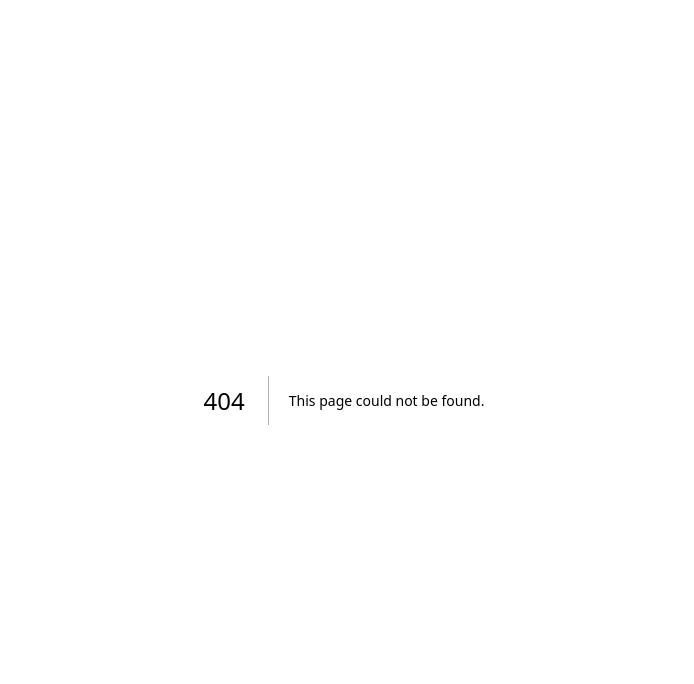
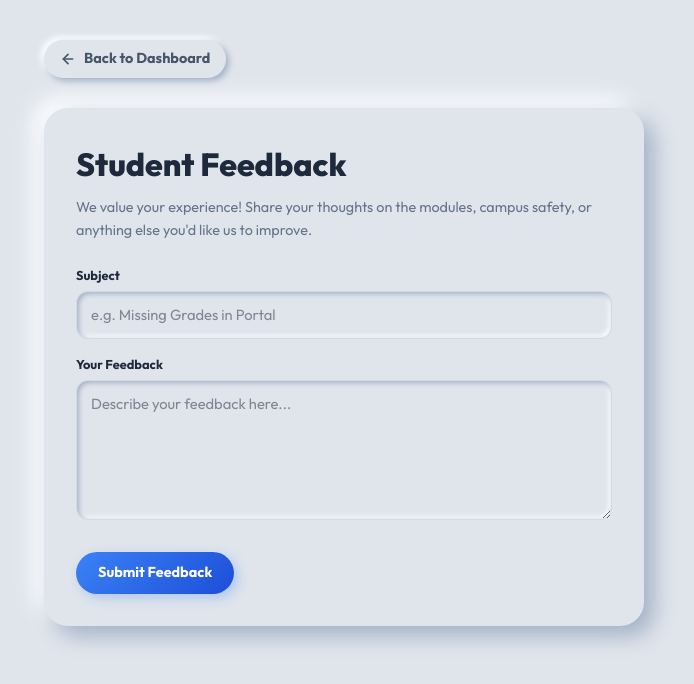
Before and after one commit to daniellasharpwaze-crypto/test-1, a Next.js app: page /feedback in a window 1280 px wide. Before the commit this address had no page. Shown: the top 684 px of the page, without its empty margins (296-990 px from the left). Built offline with nearby package versions, Linux system fonts and the light colour scheme.

Commit message:
Add student feedback page and send grades notification

```diff
--- /dev/null
+++ b/app/feedback/page.tsx
@@ -0,0 +1,149 @@
+"use client";
+
+import { useState } from "react";
+import Link from "next/link";
+
+/* Minimal Icons */
+function IconArrowLeft() {
+  return (
+    <svg viewBox="0 0 24 24" fill="none" stroke="currentColor" strokeWidth="2.5" strokeLinecap="round" strokeLinejoin="round" width="16" height="16">
+      <line x1="19" y1="12" x2="5" y2="12" />
+      <polyline points="12 19 5 12 12 5" />
+    </svg>
+  );
+}
+
+function IconCheck() {
+  return (
+    <svg viewBox="0 0 24 24" fill="none" stroke="currentColor" strokeWidth="2.5" strokeLinecap="round" strokeLinejoin="round" width="20" height="20">
+      <polyline points="20 6 9 17 4 12" />
+    </svg>
+  );
+}
+
+export default function FeedbackPage() {
+  const [form, setForm] = useState({ subject: "", message: "" });
+  const [submitted, setSubmitted] = useState(false);
+
+  const handleSubmit = (e: React.FormEvent) => {
+    e.preventDefault();
+    if (!form.subject || !form.message) return;
+    setSubmitted(true);
+    setTimeout(() => {
+      setSubmitted(false);
+      setForm({ subject: "", message: "" });
+    }, 3000);
+  };
+
+  const iStyle: React.CSSProperties = {
+    width: "100%",
+    padding: "12px 14px",
+    borderRadius: "12px",
+    border: "1px solid rgba(163,177,198,0.2)",
+    background: "#e0e5ec",
+    boxShadow: "inset 2px 2px 5px #a3b1c6, inset -2px -2px 5px #ffffff",
+    fontFamily: "'Outfit',sans-serif",
+    fontSize: "0.92rem",
+    color: "#1e293b",
+    outline: "none",
+    boxSizing: "border-box" as const,
+    minHeight: "44px"
+  };
+
+  const minBtnStyle: React.CSSProperties = {
+    display: "inline-flex",
+    alignItems: "center",
+    justifyContent: "center",
+    gap: "6px",
+    padding: "10px 22px",
+    borderRadius: "30px",
+    border: "none",
+    cursor: "pointer",
+    fontFamily: "'Outfit',sans-serif",
+    fontWeight: "700",
+    fontSize: "0.9rem",
+    transition: "all 0.2s ease"
+  };
+
+  return (
+    <div style={{ background: "#e0e5ec", minHeight: "100vh", padding: "40px 20px", fontFamily: "'Outfit',sans-serif", color: "#2d3561" }}>
+      <div style={{ maxWidth: "600px", margin: "0 auto" }}>
+
+        <Link href="/" style={{ display: "inline-flex", alignItems: "center", gap: "8px", textDecoration: "none", color: "#475569", fontWeight: "700", fontSize: "0.9rem", marginBottom: "30px", padding: "8px 16px", borderRadius: "20px", background: "#e0e5ec", boxShadow: "3px 3px 6px #a3b1c6, -3px -3px 6px #ffffff" }}>
+          <IconArrowLeft /> Back to Dashboard
+        </Link>
+
+        <div style={{ background: "#e0e5ec", borderRadius: "24px", boxShadow: "10px 10px 22px #a3b1c6, -10px -10px 22px #ffffff", padding: "32px" }}>
+          <h1 style={{ fontSize: "2rem", fontWeight: "800", color: "#1e293b", margin: "0 0 8px" }}>Student Feedback</h1>
+          <p style={{ fontSize: "0.9rem", color: "#64748b", margin: "0 0 24px", lineHeight: "1.6" }}>
+            We value your experience! Share your thoughts on the modules, campus safety, or anything else you'd like us to improve.
+          </p>
+
+          <form onSubmit={handleSubmit} style={{ display: "flex", flexDirection: "column", gap: "16px" }}>
+            <div>
+              <label style={{ display: "block", fontSize: "0.8rem", fontWeight: "700", color: "#1e293b", marginBottom: "6px" }}>Subject</label>
+              <input
+                type="text"
+                placeholder="e.g. Missing Grades in Portal"
+                value={form.subject}
+                onChange={e => setForm(f => ({ ...f, subject: e.target.value }))}
+                style={iStyle}
+                required
+              />
+            </div>
+
+            <div>
+              <label style={{ display: "block", fontSize: "0.8rem", fontWeight: "700", color: "#1e293b", marginBottom: "6px" }}>Your Feedback</label>
+              <textarea
+                placeholder="Describe your feedback here..."
+                value={form.message}
+                onChange={e => setForm(f => ({ ...f, message: e.target.value }))}
+                style={{ ...iStyle, minHeight: "140px", resize: "vertical" }}
+                required
+              />
+            </div>
+
+            <div style={{ marginTop: "10px" }}>
+              <button
+                type="submit"
+                style={{
+                  ...minBtnStyle,
+                  background: "linear-gradient(135deg, #3b82f6, #1d4ed8)",
+                  color: "white",
+                  boxShadow: "4px 4px 12px rgba(59,130,246,0.3)"
+                }}
+              >
+                Submit Feedback
+              </button>
+            </div>
+          </form>
+        </div>
+      </div>
+
+      {submitted && (
+        <div style={{
+          position: "fixed",
+          bottom: "24px",
+          right: "24px",
+          background: "#10b981",
+          color: "white",
+          padding: "16px 24px",
+          borderRadius: "16px",
+          boxShadow: "0 10px 25px rgba(16,185,129,0.4)",
+          display: "flex",
+          alignItems: "center",
+          gap: "12px",
+          zIndex: 9999,
+          animation: "slideIn 0.3s ease-out"
+        }}>
+          <div style={{ background: "rgba(255,255,255,0.2)", borderRadius: "50%", padding: "4px" }}>
+            <IconCheck />
+          </div>
+          <div style={{ fontWeight: "700", fontSize: "0.95rem", fontFamily: "'Outfit',sans-serif" }}>
+            Feedback sent successfully!
+          </div>
+        </div>
+      )}
+    </div>
+  );
+}
--- a/app/page.tsx
+++ b/app/page.tsx
@@ -282,6 +282,7 @@ export default function Home() {
   const [mobileOpen, setMobileOpen] = useState(false);
   const [copiedPass, setCopiedPass] = useState(false);
   const [activeModule, setActiveModule] = useState(0);
+  const [gradeSentPopup, setGradeSentPopup] = useState(false);
 
   /* Multi-Step States */
   const [sStep, setSStep] = useState(1);
@@ -572,6 +573,11 @@ export default function Home() {
     navigator.clipboard.writeText(text);
     setCopiedPass(true);
     setTimeout(() => setCopiedPass(false), 2000);
+  };
+
+  const handleSendGrades = () => {
+    setGradeSentPopup(true);
+    setTimeout(() => setGradeSentPopup(false), 3000);
   };
 
   /* Theming */
@@ -682,7 +688,7 @@ export default function Home() {
 
           {/* Desktop Nav Links */}
           <div className="nav-links-desktop" style={{ display: "flex", gap: "6px", alignItems: "center" }}>
-            {[{ label: "Modules", href: "#modules" }, { label: "Campus Safety", href: "#safety" }, { label: "Testimonials", href: "#testimonials" }].map(n => (
+            {[{ label: "Modules", href: "/#modules" }, { label: "Campus Safety", href: "/#safety" }, { label: "Testimonials", href: "/#testimonials" }, { label: "Feedback", href: "/feedback" }].map(n => (
               <a key={n.label} href={n.href} style={{ padding: "6px 12px", borderRadius: "16px", textDecoration: "none", color: "#475569", fontWeight: "600", fontSize: "0.82rem", transition: "all 0.2s" }}
                 onMouseEnter={e => { (e.currentTarget as HTMLElement).style.background = "#e0e5ec"; (e.currentTarget as HTMLElement).style.boxShadow = "3px 3px 6px #a3b1c6, -3px -3px 6px #ffffff"; }}
                 onMouseLeave={e => { (e.currentTarget as HTMLElement).style.background = "transparent"; (e.currentTarget as HTMLElement).style.boxShadow = "none"; }}
@@ -1670,6 +1676,13 @@ export default function Home() {
                       </button>
                       <button
                         type="button"
+                        onClick={handleSendGrades}
+                        style={{ ...minBtnStyle, background: "#e0e5ec", boxShadow: "3px 3px 6px #a3b1c6, -3px -3px 6px #ffffff", color: "#10b981" }}
+                      >
+                        <IconSparkles size={16} /> Send Grades
+                      </button>
+                      <button
+                        type="button"
                         onClick={resetF}
                         style={{ ...minBtnStyle, background: "#e0e5ec", boxShadow: "3px 3px 6px #a3b1c6, -3px -3px 6px #ffffff", color: "#64748b" }}
                       >
@@ -1966,6 +1979,32 @@ export default function Home() {
           </div>
         </div>
       )}
+
+      {/* Grade Sent Popup Notification */}
+      {gradeSentPopup && (
+        <div style={{
+          position: "fixed",
+          bottom: "24px",
+          right: "24px",
+          background: "#10b981",
+          color: "white",
+          padding: "16px 24px",
+          borderRadius: "16px",
+          boxShadow: "0 10px 25px rgba(16,185,129,0.4)",
+          display: "flex",
+          alignItems: "center",
+          gap: "12px",
+          zIndex: 9999,
+          animation: "slideIn 0.3s ease-out"
+        }}>
+          <div style={{ background: "rgba(255,255,255,0.2)", borderRadius: "50%", padding: "4px" }}>
+            <IconCheck size={20} />
+          </div>
+          <div style={{ fontWeight: "700", fontSize: "0.95rem", fontFamily: "'Outfit',sans-serif" }}>
+            Grades have been sent successfully!
+          </div>
+        </div>
+      )}
     </div>
   );
 }
```
